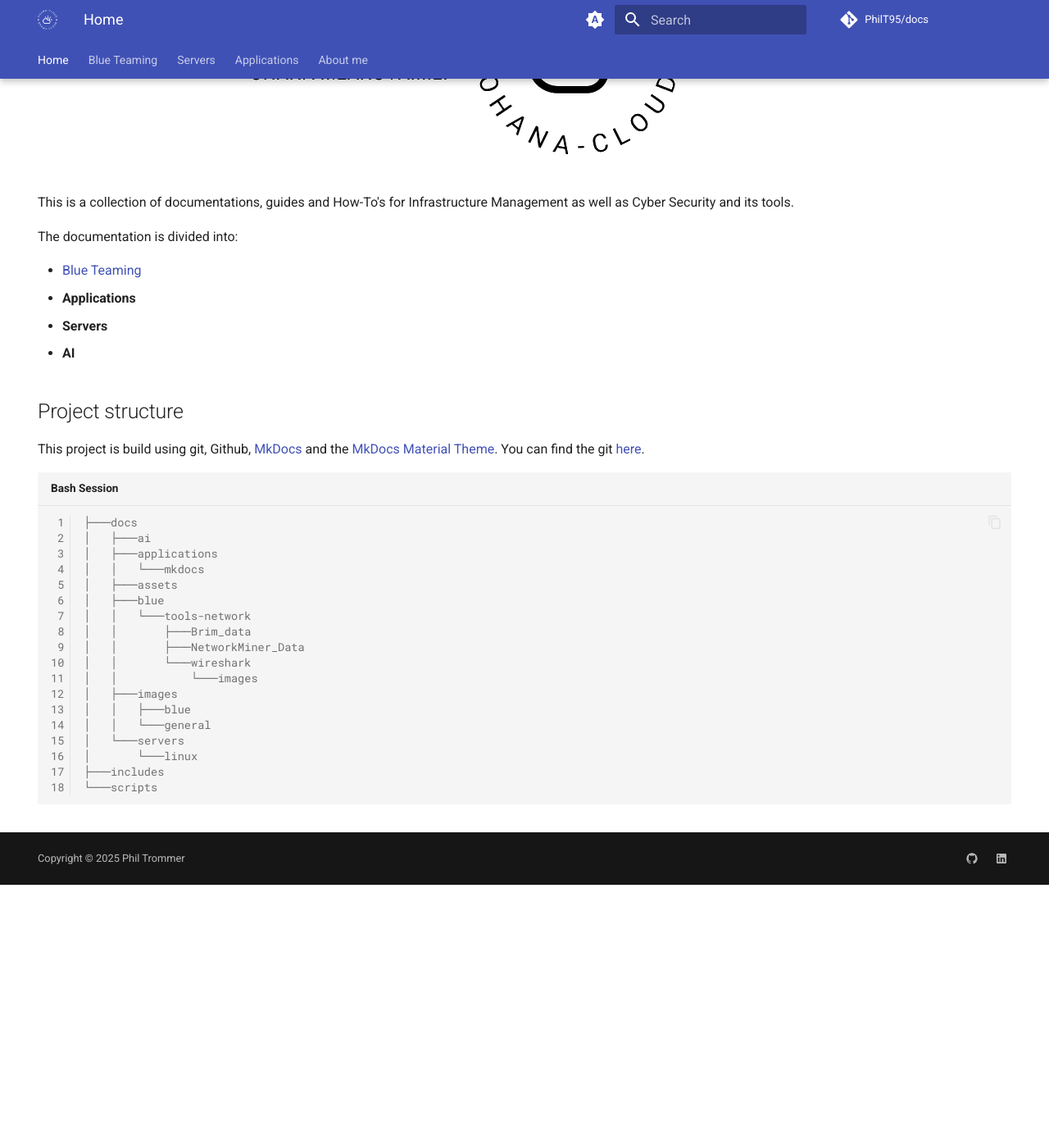
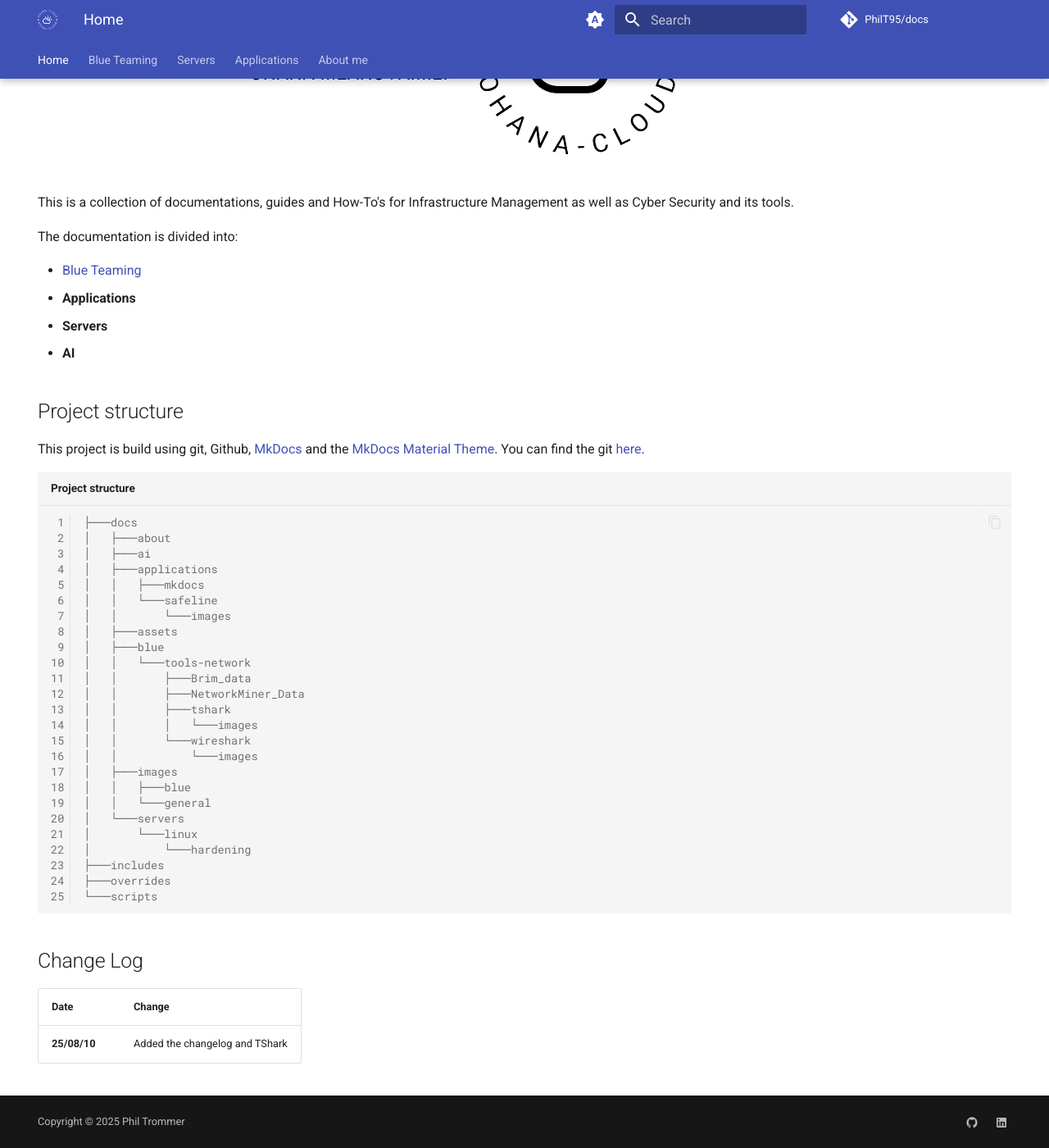
Before and after one commit to PhilT95/athenlyx, an MkDocs documentation site: the page built from docs/index.md, in a window 1280 px wide and 1400 px high, scrolled down 321 px. Shown: the whole window at 82% size. Built offline with MkDocs 1.6.1 and Material for MkDocs 9.7.7, drawn with Linux system fonts in a browser that asks for light colours; plug-ins that fetch from the network failed and are left out; comment, search, counter and statistics services are not loaded; some of the changed text lies outside the part shown.

Commit message:
Added some home page and about changes.

````diff
--- a/docs/index.md
+++ b/docs/index.md
@@ -21,21 +18,27 @@ The documentation is divided into:
 - **Servers**
 - **AI**
 
+
 ## Project structure
 This project is build using git, Github, [MkDocs](/docs/applications/mkdocs/mkdocs_setup.md) and the [MkDocs Material Theme](https://squidfunk.github.io/mkdocs-material/).
 You can find the git [here](https://github.com/PhilT95/docs).
 
 
-```console
+```console title="Project structure"
 ├───docs
+│   ├───about
 │   ├───ai
 │   ├───applications
-│   │   └───mkdocs
+│   │   ├───mkdocs
+│   │   └───safeline
+│   │       └───images
 │   ├───assets
 │   ├───blue
 │   │   └───tools-network
 │   │       ├───Brim_data
 │   │       ├───NetworkMiner_Data
+│   │       ├───tshark
+│   │       │   └───images
 │   │       └───wireshark
 │   │           └───images
 │   ├───images
@@ -43,6 +46,14 @@ You can find the git [here](https://github.com/PhilT95/docs).
 │   │   └───general
 │   └───servers
 │       └───linux
+│           └───hardening
 ├───includes
+├───overrides
 └───scripts
 ```
+
+## Change Log
+
+|Date|Change|
+|:---|:-----|
+|**25/08/10**|Added the changelog and TShark|
````
Also changed, not shown: other parts of docs/index.md (+0 -3 lines), docs/about/index.md (+1 -1 lines).
